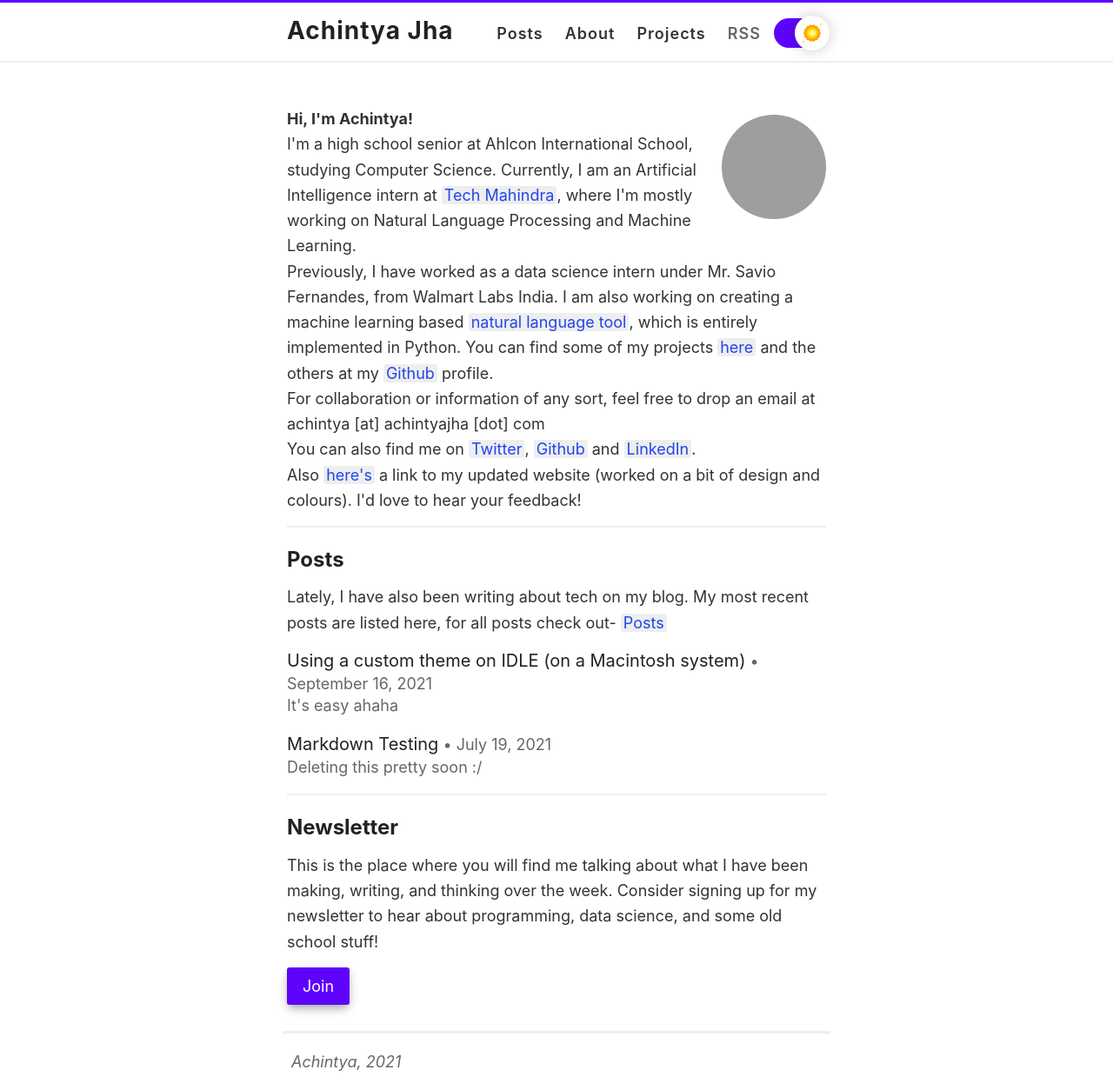
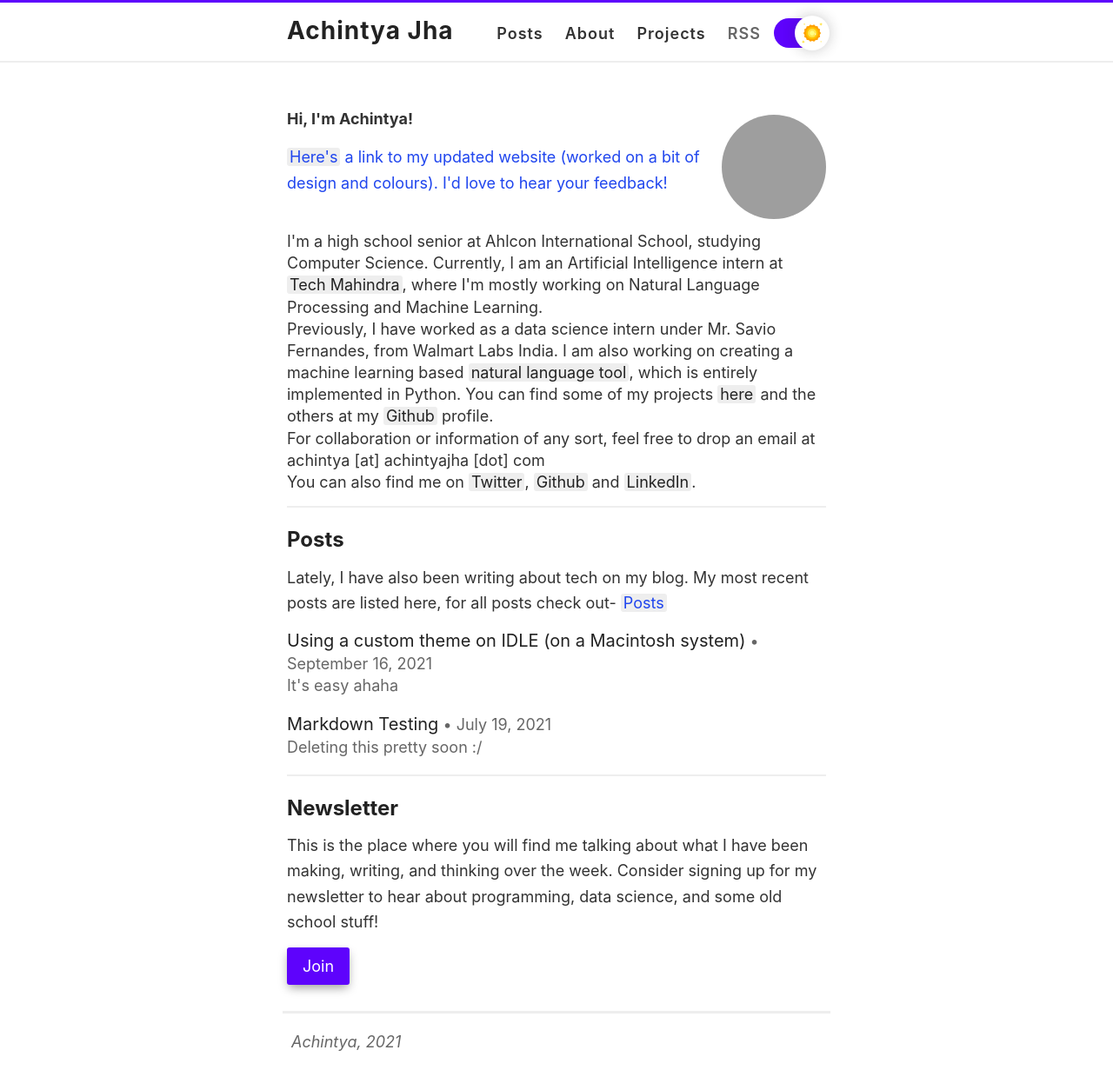
Before and after one commit to achntj/achintyajha.github.io, a Jekyll site: the page built from index.html, in a window 1280 px wide. Shown: the whole page at 87% size. Built offline with Jekyll 4.4.1, drawn with Linux system fonts in a browser that asks for light colours; after the commit the page ends 1231 px from its top, so only the background shows below that; grey boxes are pictures that could not be loaded.

```diff
--- a/index.html
+++ b/index.html
@@ -4,11 +4,13 @@
 
 <div class="entry">
   <div class="img_div">
-  <img class="me_home" src="{{ site.avatar }}" alt="Picture of Achintya"></img>
+  <img class="me_home" src="{{ site.avatar }}" alt="Picture of Achintya"/>
   </div>
   <p>
     <b>Hi, I'm Achintya!</b>
     <br/>
+    <p class="web-update"><a href="https://new.achintyajha.in/">Here's</a> a link to my updated website (worked on a bit of design and colours). I'd love to hear your feedback!</p>
+    <br />
     I'm a high school senior at Ahlcon International School, studying Computer Science.
     Currently, I am an Artificial Intelligence intern at <a href="https://www.techmahindra.com/en-in/innovation/makers-lab/">Tech
     Mahindra</a>, where I'm mostly working on Natural Language Processing and Machine Learning.
@@ -22,8 +24,6 @@
     For collaboration or information of any sort, feel free to drop an email at achintya [at] achintyajha [dot] com<br />
     You can also find me on <a href="https://www.twitter.com/achintyajha05">Twitter</a>, <a href="https://github.com/achintyajha">Github</a>
     and <a href="https://linkedin.com/in/achintyajha">LinkedIn</a>.
-    <br />
-    Also <a href="https://achintya.netlify.app">here's</a> a link to my updated website (worked on a bit of design and colours). I'd love to hear your feedback!
     <br />
   </p>
 </div>
--- a/style.scss
+++ b/style.scss
@@ -271,6 +271,10 @@
 /*********************/
 /* MY / CLASSES */
 /*********************/
+
+.web-update {
+  color: var(--color-accent);
+}
 
 .container {
   margin: 0 auto;
```
